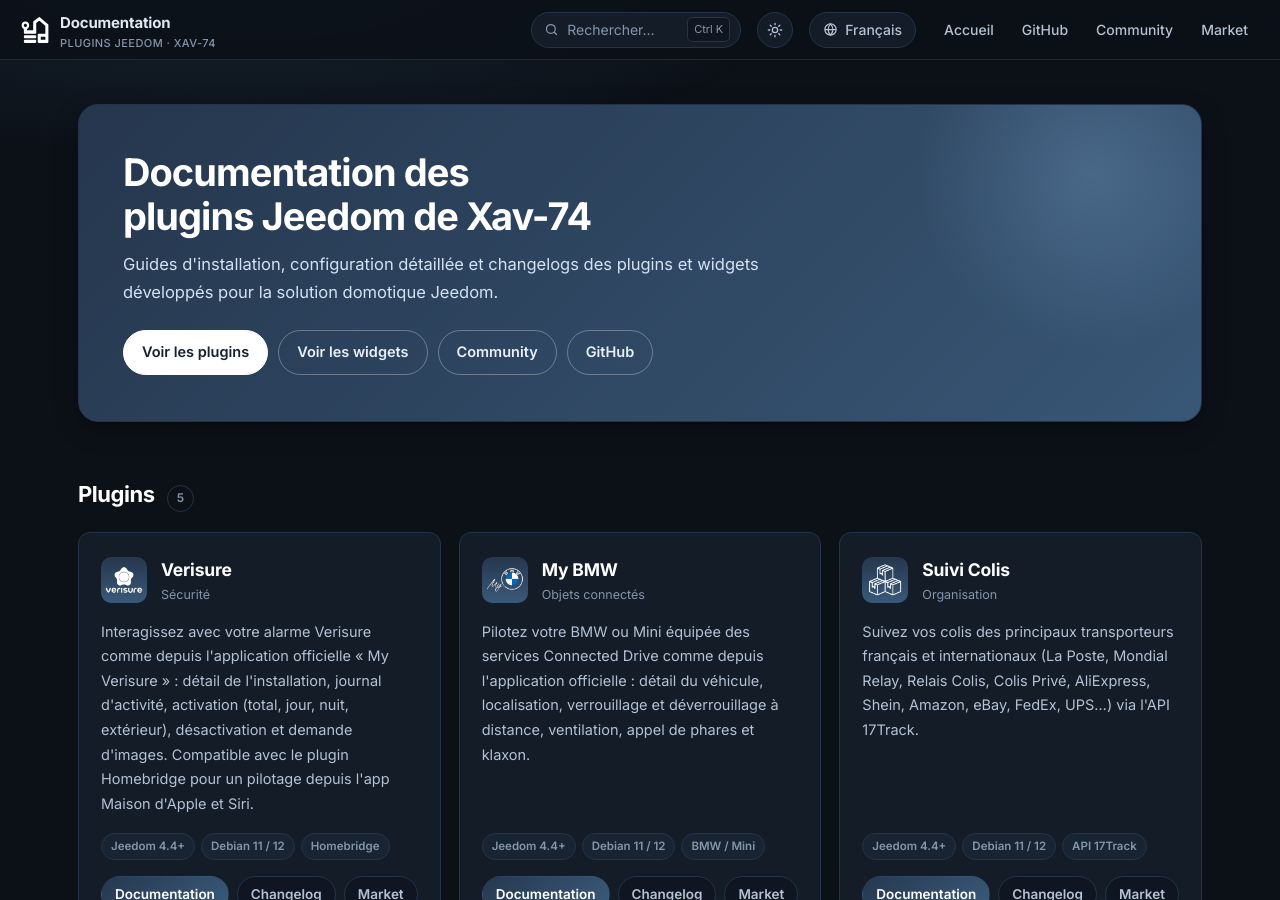
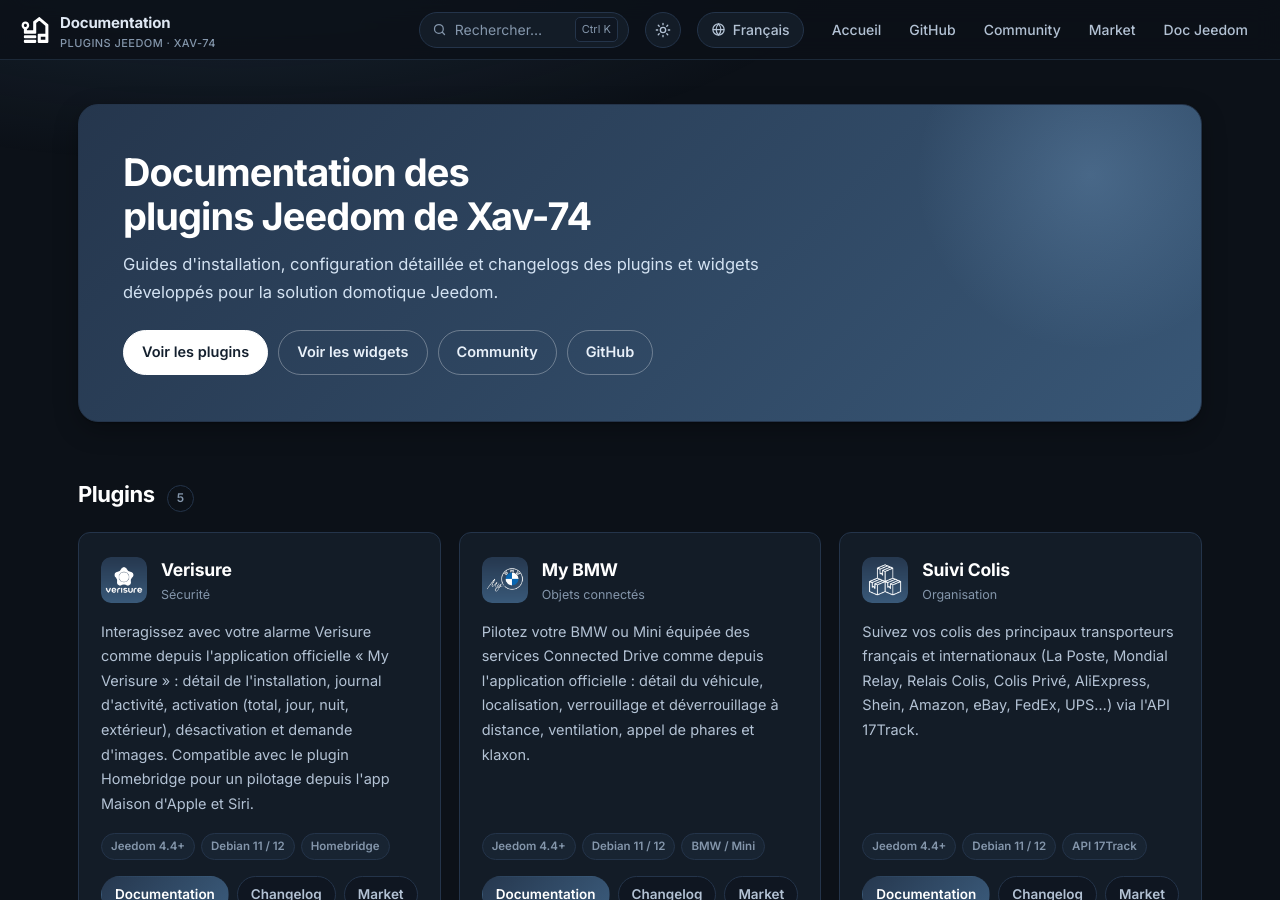
Before and after one commit to Xav-74/Documentation, a Jekyll site: the page built from index.html, in a window 1280 px wide and 900 px high. Built offline with Jekyll 4.4.1, drawn with Linux system fonts in a browser that asks for light colours.

Commit message:
Update topbar

```diff
--- a/_includes/topbar.html
+++ b/_includes/topbar.html
@@ -33,5 +33,6 @@
     <a class="opt" href="{{ site.github_repo }}" target="_blank" rel="noopener">{{ t.nav_github }}</a>
     <a class="opt" href="{{ site.community }}" target="_blank" rel="noopener">{{ t.nav_community }}</a>
     <a class="opt" href="{{ site.market }}" target="_blank" rel="noopener">{{ t.nav_market }}</a>
+    <a class="opt" href="{{ site.doc }}" target="_blank" rel="noopener">{{ t.nav_doc }}</a>
   </nav>
 </header>
```
